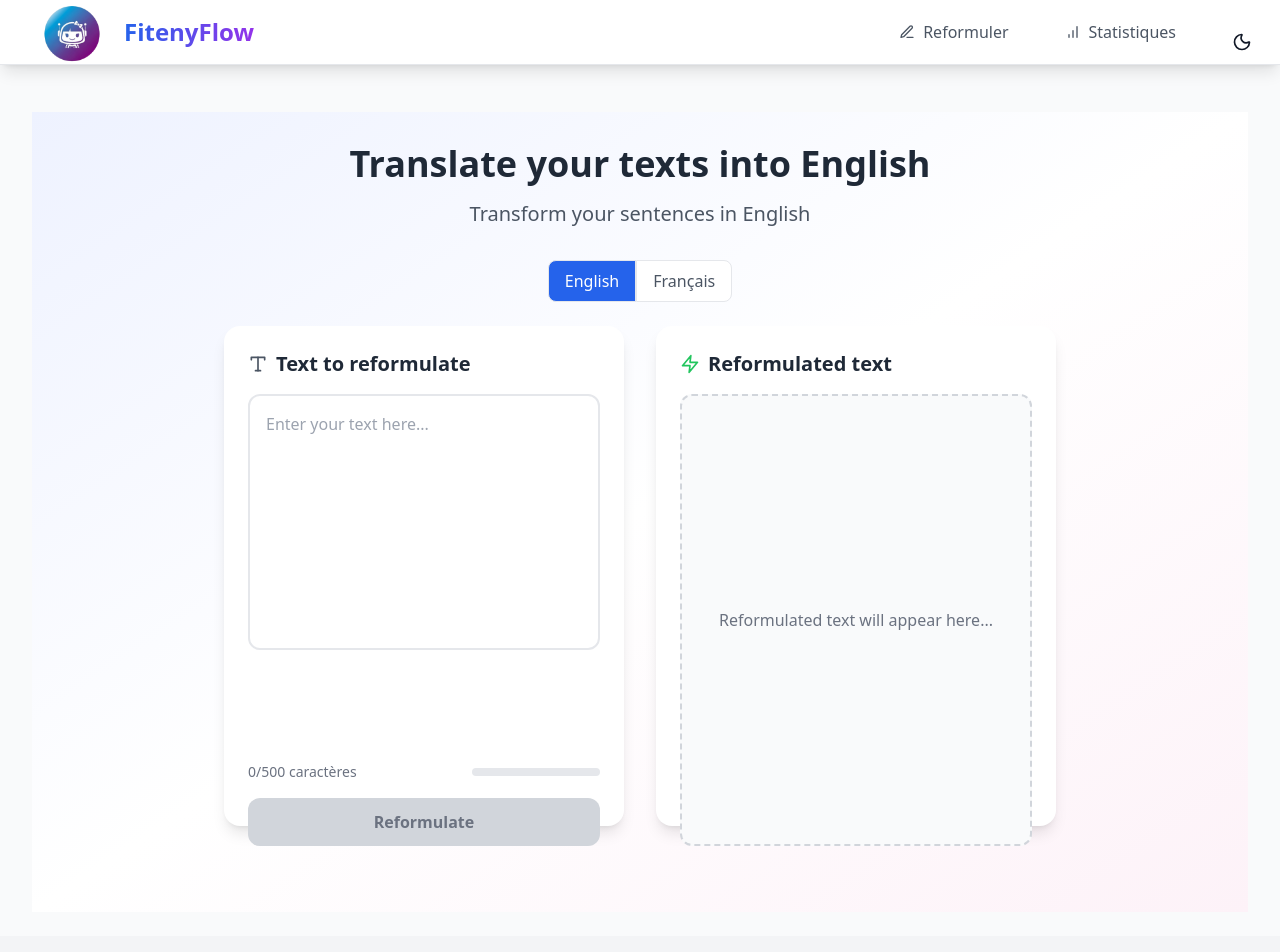
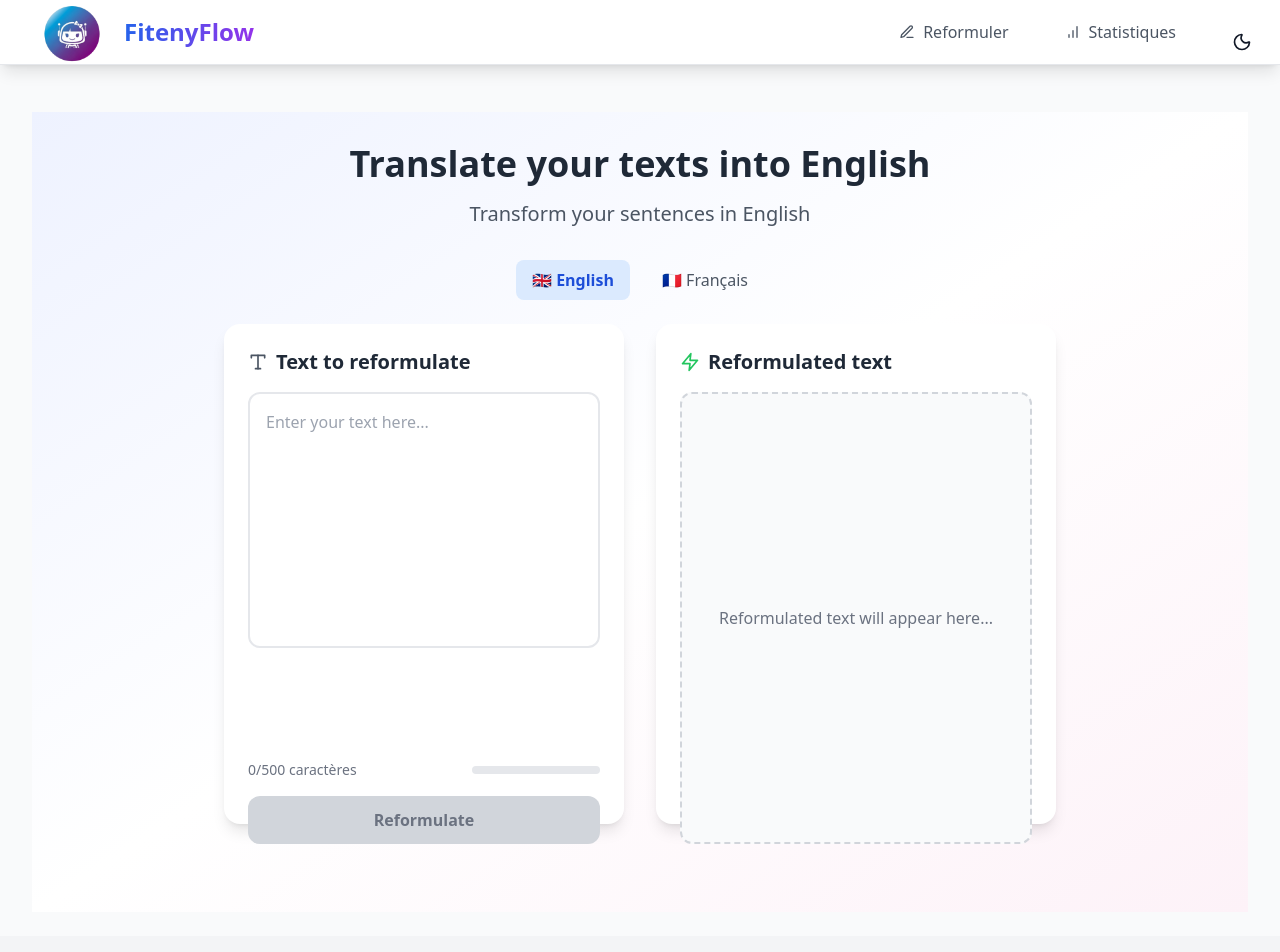
Before and after one commit to arimisarn/FitenyFlow, a React (Vite) app: page /translate in a window 1280 px wide. Shown: the top 952 px of the page. Built offline with nearby package versions, Linux system fonts and the light colour scheme; no server answers.

Commit message:
ajout de traduction

```diff
--- /dev/null
+++ b/src/components/TextInputTrad.tsx
@@ -0,0 +1,114 @@
+import React, { useState, useEffect } from "react";
+import { motion } from "framer-motion";
+import { FiType, FiRefreshCw } from "react-icons/fi";
+
+interface TextInputProps {
+  value: string;
+  onChange: (value: string) => void;
+  onReformulate: () => void;
+  isLoading: boolean;
+  language: "french" | "english";
+}
+
+const TextInputTrad: React.FC<TextInputProps> = ({
+  value,
+  onChange,
+  onReformulate,
+  isLoading,
+  language,
+}) => {
+  const [charCount, setCharCount] = useState(0);
+  const maxChars = 500;
+
+  useEffect(() => {
+    setCharCount(value.length);
+  }, [value]);
+
+  const handleSubmit = (e: React.FormEvent) => {
+    e.preventDefault();
+    if (value.trim() && !isLoading) {
+      onReformulate();
+    }
+  };
+
+  return (
+    <motion.div
+      className="bg-white dark:bg-gray-900 rounded-2xl shadow-lg p-6 h-full transition-colors duration-300"
+      initial={{ opacity: 0, x: -50 }}
+      animate={{ opacity: 1, x: 0 }}
+      transition={{ duration: 0.5 }}
+    >
+      <div className="flex items-center space-x-2 mb-4">
+        <FiType className="w-5 h-5 text-gray-600 dark:text-gray-300 transition-colors duration-300" />
+        <h2 className="text-xl font-semibold text-gray-800 dark:text-gray-100 transition-colors duration-300">
+          {language === "french" ? "Texte à reformuler" : "Text to reformulate"}
+        </h2>
+      </div>
+
+      <form onSubmit={handleSubmit} className="h-full flex flex-col">
+        <div className="flex-1 mb-4">
+          <textarea
+            value={value}
+            onChange={(e) => onChange(e.target.value)}
+            placeholder={
+              language === "french"
+                ? "Entrez votre texte ici..."
+                : "Enter your text here..."
+            }
+            className="w-full h-full max-h-64 p-4 border-2 border-gray-200 dark:border-gray-700 rounded-xl focus:border-blue-500 focus:outline-none resize-none text-gray-700 dark:text-gray-100 placeholder-gray-400 dark:placeholder-gray-500 bg-white dark:bg-gray-800 transition-colors duration-300"
+            maxLength={maxChars}
+          />
+        </div>
+
+        <div className="flex items-center justify-between mb-4">
+          <div
+            className={`text-sm transition-colors duration-300 ${
+              charCount > maxChars * 0.8
+                ? "text-orange-500"
+                : "text-gray-500 dark:text-gray-400"
+            }`}
+          >
+            {charCount}/{maxChars} caractères
+          </div>
+          <div className="flex space-x-2">
+            <div className="h-2 w-32 bg-gray-200 dark:bg-gray-700 rounded-full overflow-hidden transition-colors duration-300">
+              <div
+                className={`h-full transition-all duration-300 ${
+                  charCount > maxChars * 0.8 ? "bg-orange-500" : "bg-blue-500"
+                }`}
+                style={{ width: `${(charCount / maxChars) * 100}%` }}
+              />
+            </div>
+          </div>
+        </div>
+
+        <motion.button
+          type="submit"
+          disabled={!value.trim() || isLoading}
+          className={`w-full py-3 rounded-xl font-semibold transition-all duration-300 ${
+            !value.trim() || isLoading
+              ? "bg-gray-300 dark:bg-gray-700 text-gray-500 dark:text-gray-400 cursor-not-allowed"
+              : "bg-gradient-to-r from-blue-500 to-purple-600 text-white hover:from-blue-600 hover:to-purple-700 shadow-lg hover:shadow-xl"
+          }`}
+          whileHover={!value.trim() || isLoading ? {} : { scale: 1.02 }}
+          whileTap={!value.trim() || isLoading ? {} : { scale: 0.98 }}
+        >
+          {isLoading ? (
+            <div className="flex items-center justify-center space-x-2">
+              <FiRefreshCw className="w-5 h-5 animate-spin" />
+              <span>
+                {language === "french"
+                  ? "Reformulation..."
+                  : "Reformulating..."}
+              </span>
+            </div>
+          ) : (
+            <span>{language === "french" ? "Reformuler" : "Reformulate"}</span>
+          )}
+        </motion.button>
+      </form>
+    </motion.div>
+  );
+};
+
+export default TextInputTrad;
--- a/src/pages/Translate.tsx
+++ b/src/pages/Translate.tsx
@@ -1,9 +1,9 @@
 // src/pages/Translate.tsx
 import React, { useState } from "react";
 import { motion } from "framer-motion";
-import TextInput from "../components/TextInput";
 import ReformulationResult from "../components/ReformulationResult";
 import { translateText } from "../services/translateApi";
+import TextInputTrad from "../components/TextInputTrad";
 
 const Translate: React.FC = () => {
   const [targetLanguage, setTargetLanguage] = useState<"french" | "english">(
@@ -67,31 +67,37 @@ const Translate: React.FC = () => {
         </motion.div>
 
         {/* Choix de langue simple (au lieu de LanguageSelector complet) */}
-        <div className="flex justify-center mb-6">
-          <button
+        {/* Choix de langue style Header */}
+        <div className="flex justify-center mb-6 space-x-4">
+          <motion.button
             onClick={() => setTargetLanguage("english")}
-            className={`px-4 py-2 rounded-l-lg border ${
+            className={`flex items-center space-x-2 px-4 py-2 rounded-lg transition-all duration-300 ${
               targetLanguage === "english"
-                ? "bg-blue-600 text-white"
-                : "bg-white dark:bg-gray-800 text-gray-600 dark:text-gray-300"
+                ? "bg-blue-100 dark:bg-blue-800 text-blue-700 dark:text-blue-100 font-semibold"
+                : "text-gray-600 dark:text-gray-300 hover:text-blue-600 dark:hover:text-blue-400 hover:bg-blue-50 dark:hover:bg-blue-900"
             }`}
+            whileHover={{ scale: 1.05 }}
+            whileTap={{ scale: 0.95 }}
           >
-            English
-          </button>
-          <button
+            <span>🇬🇧 English</span>
+          </motion.button>
+
+          <motion.button
             onClick={() => setTargetLanguage("french")}
-            className={`px-4 py-2 rounded-r-lg border ${
+            className={`flex items-center space-x-2 px-4 py-2 rounded-lg transition-all duration-300 ${
               targetLanguage === "french"
-                ? "bg-blue-600 text-white"
-                : "bg-white dark:bg-gray-800 text-gray-600 dark:text-gray-300"
+                ? "bg-purple-100 dark:bg-purple-800 text-purple-700 dark:text-purple-100 font-semibold"
+                : "text-gray-600 dark:text-gray-300 hover:text-purple-600 dark:hover:text-purple-400 hover:bg-purple-50 dark:hover:bg-purple-900"
             }`}
+            whileHover={{ scale: 1.05 }}
+            whileTap={{ scale: 0.95 }}
           >
-            Français
-          </button>
+            <span>🇫🇷 Français</span>
+          </motion.button>
         </div>
 
         <div className="grid grid-cols-1 lg:grid-cols-2 gap-6 lg:gap-8 min-h-[500px]">
-          <TextInput
+          <TextInputTrad
             value={inputText}
             onChange={setInputText}
             onReformulate={handleTranslate}
```
